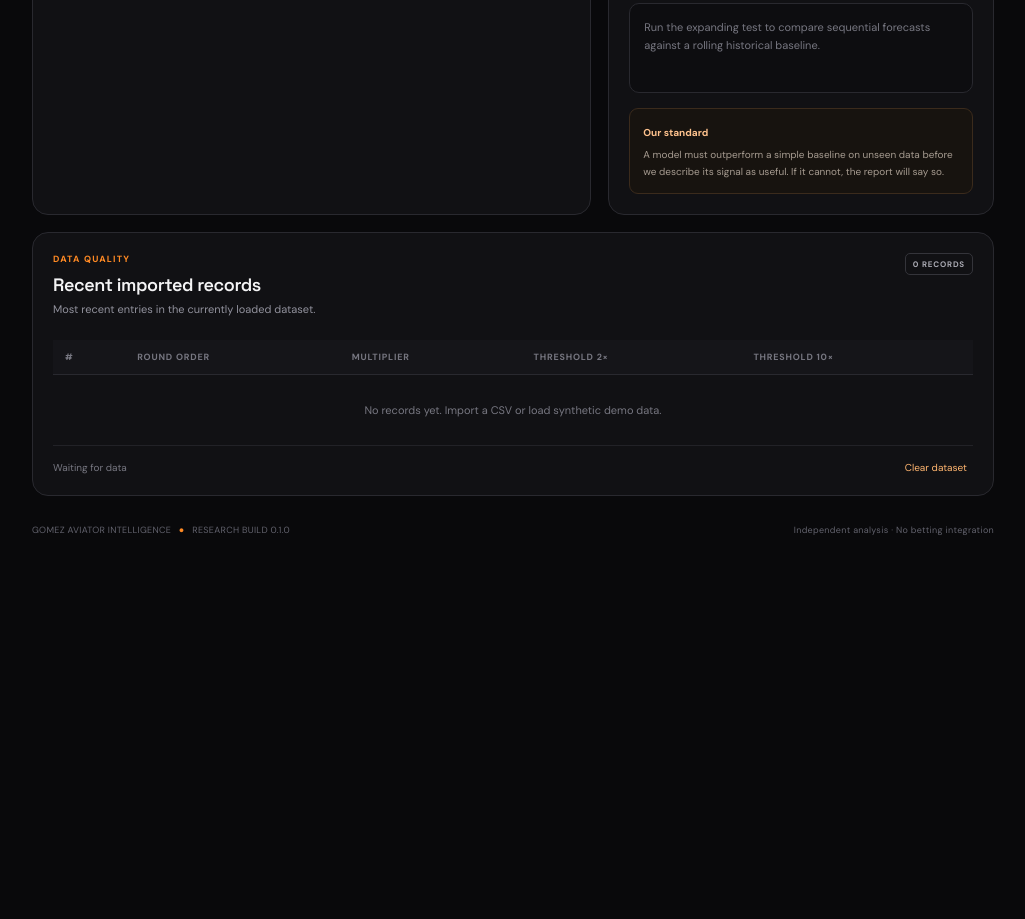
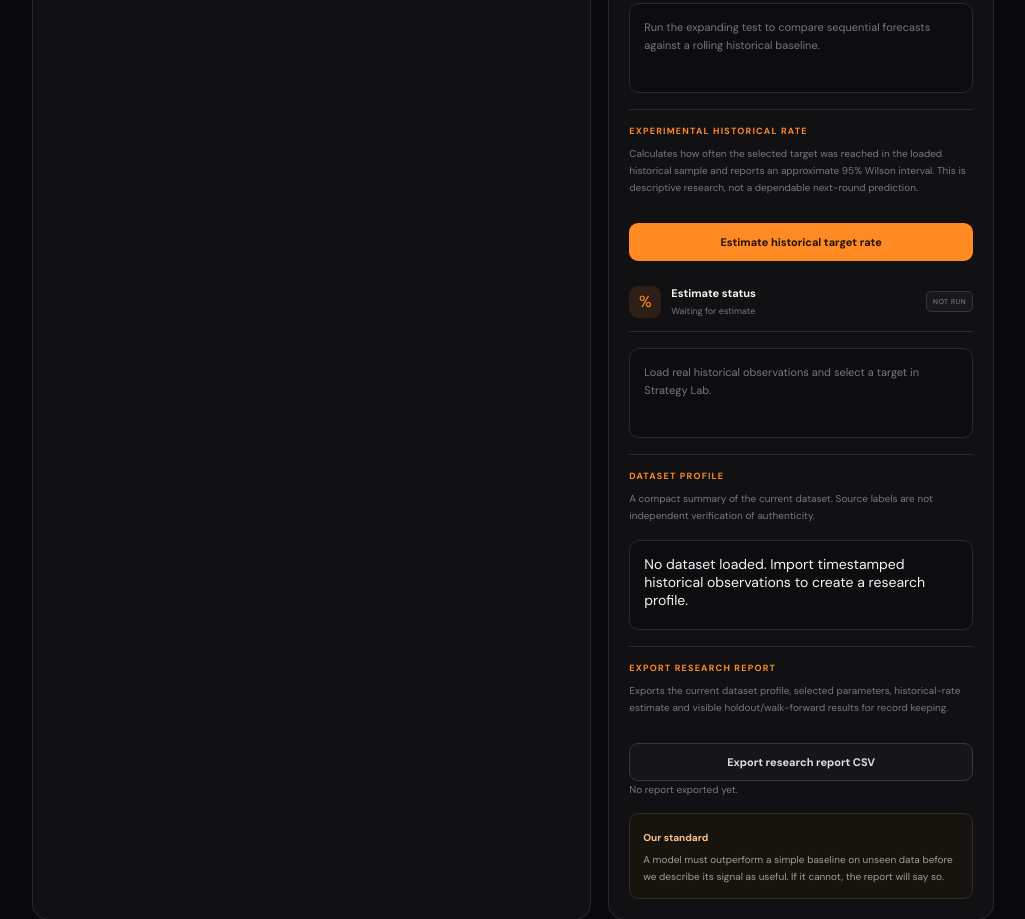
Before and after one commit to gomezdigital/Gomez-Aviator-Intelligence, a plain HTML site: page index.html in a window 1280 px wide. Shown: the part 2313-3232 px from the top of the page, without its empty margins (251-1276 px from the left). Before the commit the page ends 2882 px from the top, so only its background shows below. Drawn offline with Linux system fonts and the light colour scheme.

Commit message:
Add research estimate, dataset profile, and report export panels

```diff
--- a/index.html
+++ b/index.html
@@ -135,6 +135,24 @@
             <div class="model-status compact-status"><span class="model-icon">↗</span><div><strong>Walk-forward status</strong><small id="walk-forward-status">Waiting for validation</small></div><span class="status-pill muted-pill" id="walk-forward-pill">NOT RUN</span></div>
             <div class="analysis-result" id="walk-forward-result" aria-live="polite"><div class="result-placeholder">Run the expanding test to compare sequential forecasts against a rolling historical baseline.</div></div>
           </div>
+          <div class="holdout-box research-estimate-box">
+            <div class="section-kicker">EXPERIMENTAL HISTORICAL RATE</div>
+            <p class="small-note">Calculates how often the selected target was reached in the loaded historical sample and reports an approximate 95% Wilson interval. This is descriptive research, not a dependable next-round prediction.</p>
+            <button class="button button-primary full-button" id="estimate-rate" type="button">Estimate historical target rate</button>
+            <div class="model-status compact-status"><span class="model-icon">%</span><div><strong>Estimate status</strong><small id="estimate-status">Waiting for estimate</small></div><span class="status-pill muted-pill" id="estimate-pill">NOT RUN</span></div>
+            <div class="analysis-result" id="estimate-result" aria-live="polite"><div class="result-placeholder">Load real historical observations and select a target in Strategy Lab.</div></div>
+          </div>
+          <div class="holdout-box">
+            <div class="section-kicker">DATASET PROFILE</div>
+            <p class="small-note">A compact summary of the current dataset. Source labels are not independent verification of authenticity.</p>
+            <div class="analysis-result" id="dataset-profile" aria-live="polite">No dataset loaded.</div>
+          </div>
+          <div class="holdout-box">
+            <div class="section-kicker">EXPORT RESEARCH REPORT</div>
+            <p class="small-note">Exports the current dataset profile, selected parameters, historical-rate estimate and visible holdout/walk-forward results for record keeping.</p>
+            <button class="button button-secondary full-button" id="export-research-report" type="button">Export research report CSV</button>
+            <div class="small-note" id="report-status" aria-live="polite">No report exported yet.</div>
+          </div>
           <div class="evidence-callout"><strong>Our standard</strong><p>A model must outperform a simple baseline on unseen data before we describe its signal as useful. If it cannot, the report will say so.</p></div>
         </article>
       </section>
```
